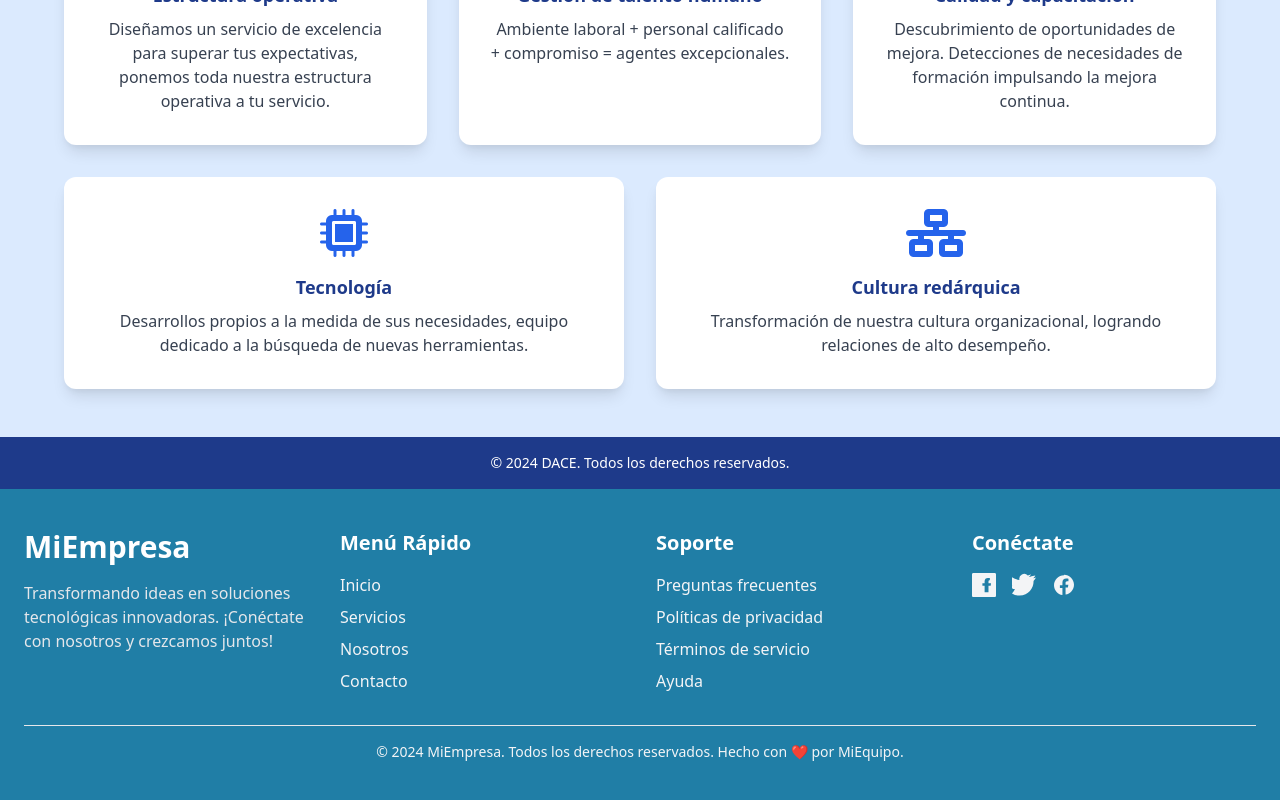
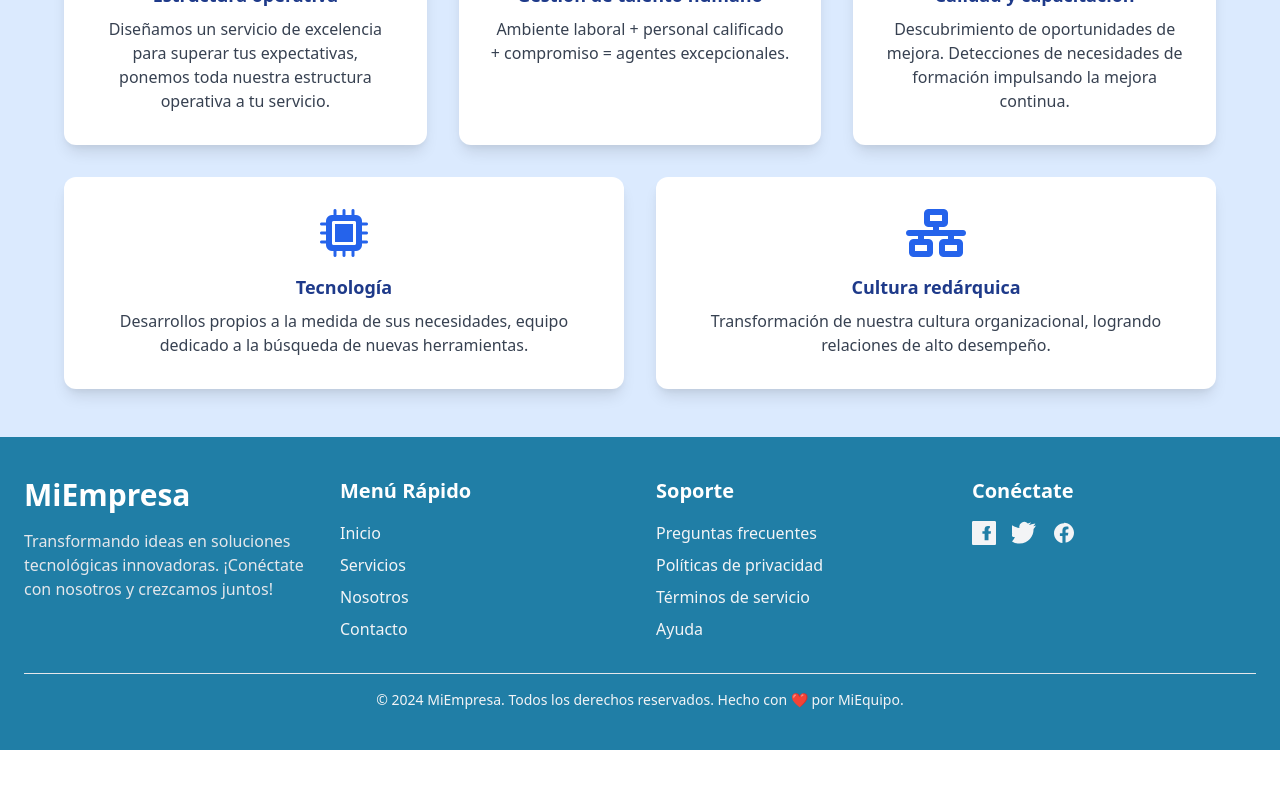
Before and after one commit to SundaySunday44/pagina-dace, an Angular app: page /quienes-somos in a window 1280 px wide. Shown: the part 1575-2375 px from the top of the page. After the commit the page ends 2325 px from the top, so only its background shows below. Built offline with nearby package versions, Linux system fonts and the light colour scheme.

Commit message:
unidotodo2.0

```diff
--- a/src/app/quienes-somos/quienes-somos.component.html
+++ b/src/app/quienes-somos/quienes-somos.component.html
@@ -90,12 +90,5 @@
     </div>
 </section>
 
-
-
-    <!-- Footer -->
-    <footer class="py-4 bg-blue-900 text-center text-white">
-        <p class="text-sm">© 2024 DACE. Todos los derechos reservados.</p>
-    </footer>
-
 </body>
 </html>
```
